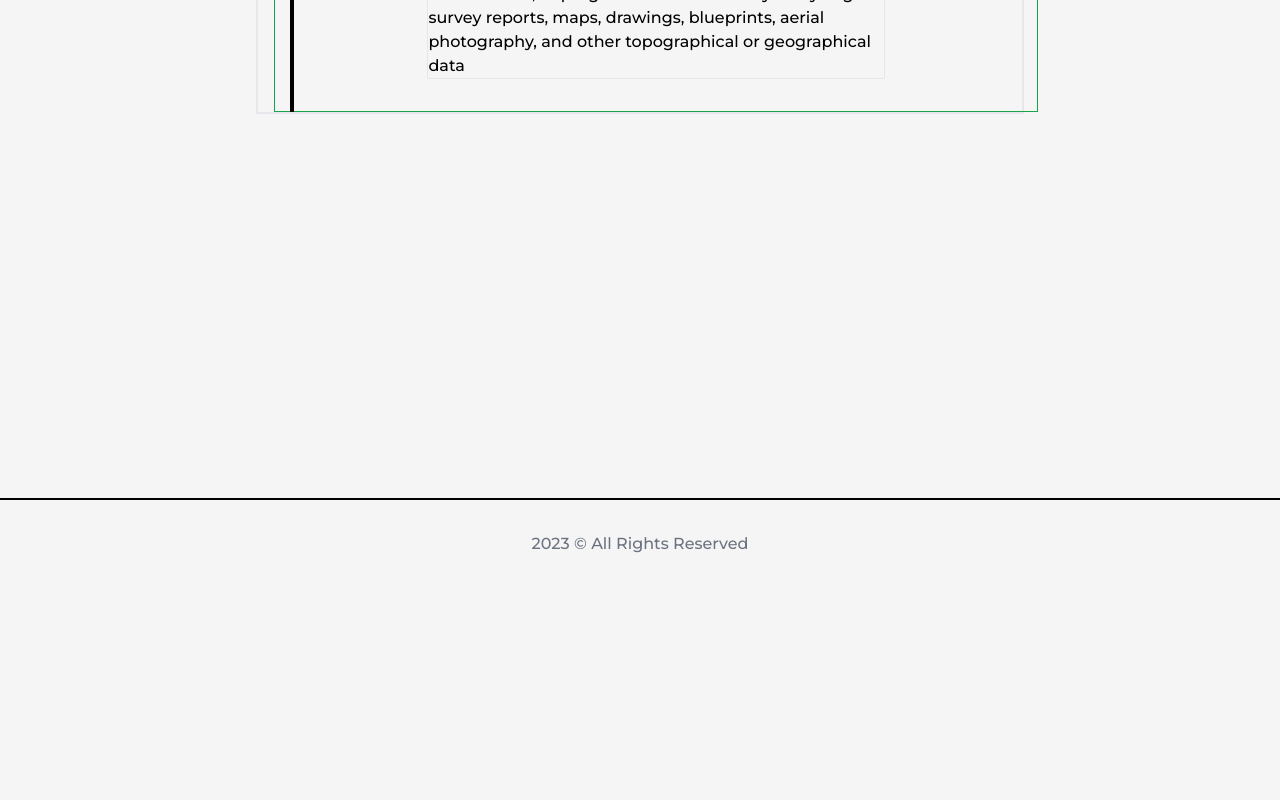
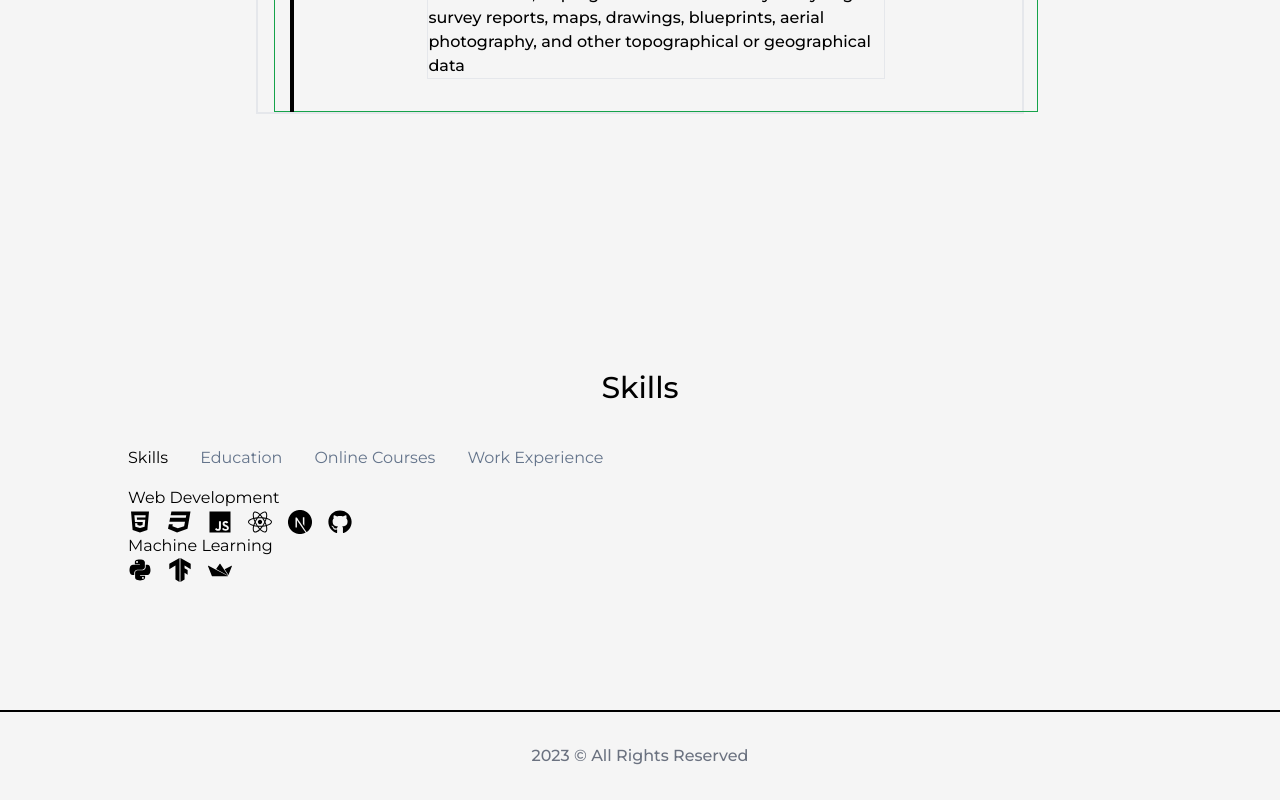
Before and after one commit to ikReza/ikr-portfolio, a Next.js app: page /about in a window 1280 px wide. Shown: the part 1720-2520 px from the top of the page. Before the commit the page ends 2308 px from the top, so only its background shows below. Built offline with nearby package versions, Linux system fonts and the light colour scheme.

Commit message:
aboutData added

```diff
--- a/package.json
+++ b/package.json
@@ -15,6 +15,7 @@
     "postcss": "8.4.28",
     "react": "18.2.0",
     "react-dom": "18.2.0",
+    "react-icons": "^4.10.1",
     "tailwindcss": "3.3.3"
   }
 }
--- /dev/null
+++ b/src/app/about/Skills.jsx
@@ -0,0 +1,130 @@
+"use client";
+
+import { useState } from "react";
+import {
+  FaHtml5,
+  FaCss3,
+  FaJs,
+  FaReact,
+  FaGithub,
+  FaPython,
+} from "react-icons/fa";
+// import {TbBrandNextjs} from "react-icons/tb"
+import {
+  SiNextdotjs,
+  SiMongodb,
+  SiPrisma,
+  SiTensorflow,
+  SiStreamlit,
+} from "react-icons/si";
+
+const aboutData = [
+  {
+    title: "Skills",
+    info: [
+      {
+        subTitle: "Web Development",
+        icons: [
+          <FaHtml5 />,
+          <FaCss3 />,
+          <FaJs />,
+          <FaReact />,
+          <SiNextdotjs />,
+          <FaGithub />,
+        ],
+      },
+      {
+        subTitle: "Machine Learning",
+        icons: [<FaPython />, <SiTensorflow />, <SiStreamlit />],
+      },
+    ],
+  },
+  {
+    title: "Education",
+    info: [
+      {
+        subTitle: "MSc in Data Science - UIU, Dhaka, BD",
+        stage: "2023",
+      },
+      {
+        subTitle: "BSc in Civil Engineering - BUET, Dhaka, BD",
+        stage: "2019",
+      },
+    ],
+  },
+  {
+    title: "Online Courses",
+    info: [
+      {
+        subTitle:
+          "Introduction to TensorFlow for Artificial Intelligence, Machine Learning, and Deep Learning",
+        stage: "Coursera",
+      },
+      {
+        subTitle:
+          "Traffic Sign Classification Using Deep Learning in Python/Keras",
+        stage: "Coursera",
+      },
+      {
+        subTitle: "Perform Real-Time Object Detection with YOLOv3",
+        stage: "Coursera",
+      },
+    ],
+  },
+  {
+    title: "Work Experience",
+    info: [
+      {
+        subTitle: "Civil Engineer",
+        stage: "2021 - Present",
+      },
+      {
+        subTitle: "Environmental Engineer",
+        stage: "2020 - 2021",
+      },
+    ],
+  },
+];
+const Skills = () => {
+  const [index, setIndex] = useState(0);
+
+  return (
+    <div>
+      <h2 className="mb-10 text-3xl font-medium text-center">Skills</h2>
+      <div className="">
+        <div className="flex gap-x-4 xl:gap-x-8 mx-auto mb-4">
+          {aboutData.map((item, itemIdx) => (
+            <button
+              key={itemIdx}
+              className={`${
+                index === itemIdx ? "text-black" : "text-slate-500"
+              }`}
+              onClick={() => setIndex(itemIdx)}
+            >
+              {item.title}
+            </button>
+          ))}
+        </div>
+        <div className="">
+          {aboutData[index].info.map((item, itemIdx) => (
+            <div key={itemIdx}>
+              <div>{item.subTitle}</div>
+              <div className="hidden">-</div>
+              <div>{item.stage}</div>
+              <div className="flex gap-x-4">
+                {item.icons?.map((icon, iconIdx) => (
+                  <div key={iconIdx} className="text-2xl">{icon}</div>
+                ))}
+              </div>
+            </div>
+          ))}
+        </div>
+      </div>
+    </div>
+  );
+};
+
+export default Skills;
+
+//py-2 xl:py-6 flex flex-col gap-y-2 xl:gap-y-4 items-center xl:items-start
+//hidden md:flex
--- a/src/app/about/page.jsx
+++ b/src/app/about/page.jsx
@@ -3,6 +3,7 @@ import AnimatedText from "../components/AnimatedText";
 import HomeLayout from "../components/HomeLayout";
 import AnimatedNumbers from "./AnimatedNumbers";
 import Experience from "./Experience";
+import Skills from "./Skills";
 
 const About = () => {
   return (
@@ -72,6 +73,7 @@ const About = () => {
           </div>
         </div>
         <Experience />
+        <Skills />
       </HomeLayout>
     </main>
   );
--- a/tailwind.config.js
+++ b/tailwind.config.js
@@ -10,6 +10,9 @@ module.exports = {
       animation: {
         "spin-slow": "spin 10s linear infinite",
       },
+      colors: {
+        darkPrimary: "#223333",
+      },
     },
   },
   plugins: [],
```
Also changed, not shown: 1 other file (tests, documents, lock files or other folders).
